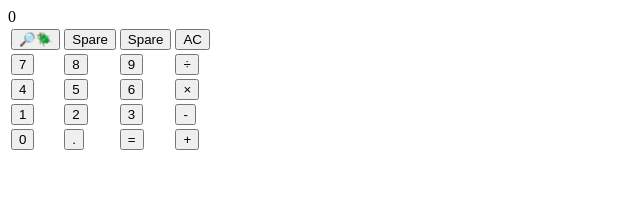
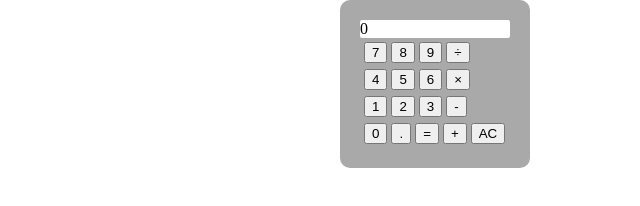
Before and after one commit to admart128/calculator, a plain HTML site: page index.html in a window 1280 px wide. Shown: the whole page, without its empty margins (0-640 px from the left). Drawn offline with Linux system fonts and the light colour scheme.

Commit message:
feat: Add CSS for simple physical calculator look

```diff
--- a/index.html
+++ b/index.html
@@ -3,45 +3,39 @@
     <head>
         <meta charset="UTF-8" name="viewport" content="width=device_width, initial_scale=1.0">
         <title>Calculator</title>
+        <link rel="stylesheet" href="styles.css">
     </head>
     <body>
-        <div>
-            <div id="primary-display">
+        <div id="calculator-body">
+            <div id="display-container">
             </div>
-            <div id="secondary-display">
+            <div id="button-container">
+            <div>
+                <div><button id="button-7" onclick="inputOperand('7')">7</button></div>
+                <div><button id="button-8" onclick="inputOperand('8')">8</button></div>
+                <div><button id="button-9" onclick="inputOperand('9')">9</button></div>
+                <div><button id="button-divide" onclick="inputOperator('/')">÷</button></div>
             </div>
-            <table>
-                <tr>
-                    <td><button onclick="debug()">🔎🪲</button></td>
-                    <td><button>Spare</button></td>
-                    <td><button>Spare</button></td>
-                    <td><button id="button-allClear" onclick="allClear()">AC</button></td>
-                </tr>
-                <tr>
-                    <td><button id="button-7" onclick="inputOperand('7')">7</button></td>
-                    <td><button id="button-8" onclick="inputOperand('8')">8</button></td>
-                    <td><button id="button-9" onclick="inputOperand('9')">9</button></td>
-                    <td><button id="button-divide" onclick="inputOperator('/')">÷</button></td>
-                </tr>
-                <tr>
-                    <td><button id="button-4" onclick="inputOperand('4')">4</button></td>
-                    <td><button id="button-5" onclick="inputOperand('5')">5</button></td>
-                    <td><button id="button-6" onclick="inputOperand('6')">6</button></td>
-                    <td><button id="button-multiply" onclick="inputOperator('*')">×</button></td>
-                </tr>
-                <tr>
-                    <td><button id="button-1" onclick="inputOperand('1')">1</button></td>
-                    <td><button id="button-2" onclick="inputOperand('2')">2</button></td>
-                    <td><button id="button-3" onclick="inputOperand('3')">3</button></td>
-                    <td><button id="button-subtract" onclick="inputOperator('-')">-</button></td>
-                </tr>
-                <tr>
-                    <td><button id="button-0" onclick="inputOperand('0')">0</button></td>
-                    <td><button id="button-decimal" onclick="inputDecimal('.')">.</button></td>
-                    <td><button id="button-operate" onclick="operate(firstOperand, secondOperand, operator)">=</button></td>
-                    <td><button id="button-add" onclick="inputOperator('+')">+</button></td>
-                </tr>
-            </table>
+            <div>
+                <div><button id="button-4" onclick="inputOperand('4')">4</button></div>
+                <div><button id="button-5" onclick="inputOperand('5')">5</button></div>
+                <div><button id="button-6" onclick="inputOperand('6')">6</button></div>
+                <div><button id="button-multiply" onclick="inputOperator('*')">×</button></div>
+            </div>
+            <div>
+                <div><button id="button-1" onclick="inputOperand('1')">1</button></div>
+                <div><button id="button-2" onclick="inputOperand('2')">2</button></div>
+                <div><button id="button-3" onclick="inputOperand('3')">3</button></div>
+                <div><button id="button-subtract" onclick="inputOperator('-')">-</button></div>
+            </div>
+            <div>
+                <div><button id="button-0" onclick="inputOperand('0')">0</button></div>
+                <div><button id="button-decimal" onclick="inputDecimal('.')">.</button></div>
+                <div><button id="button-operate" onclick="operate(firstOperand, secondOperand, operator)">=</button></div>
+                <div><button id="button-add" onclick="inputOperator('+')">+</button></div>
+                <div><button id="button-allClear" onclick="allClear()">AC</button></div>
+            </div>
+            </div>
         </div>
         <script src="script.js"></script>
     </body>
--- a/script.js
+++ b/script.js
@@ -8,7 +8,7 @@ let readyForSecondOperand = false
 let readyToOperate = false
 let readyForFirstDecimal = true
 let readyForSecondDecimal = false
-document.getElementById("primary-display").innerText = 0
+document.getElementById("display-container").innerText = 0
 
 function allClear() {
     firstOperand = ''
@@ -21,7 +21,7 @@ function allClear() {
     readyToOperate = false
     readyForFirstDecimal = true
     readyForSecondDecimal = false
-    document.getElementById("primary-display").innerText = 0
+    document.getElementById("display-container").innerText = 0
 }
 
 function debug() {
@@ -41,34 +41,34 @@ function debug() {
 
 function inputDecimal(a) {
     if (readyForFirstDecimal) {
-        if (document.getElementById("primary-display").innerText == '0') {
-            document.getElementById("primary-display").innerText = "0."
+        if (document.getElementById("display-container").innerText == '0') {
+            document.getElementById("display-container").innerText = "0."
             readyForFirstDecimal = false
             readyForOperator = false
         }
-        else if (document.getElementById("primary-display").innerText !== '0') {
-            document.getElementById("primary-display").innerText = a
+        else if (document.getElementById("display-container").innerText !== '0') {
+            document.getElementById("display-container").innerText = a
             readyForFirstDecimal = false
             readyForOperator = false
         }
     }
     else if (readyForSecondDecimal) {
         secondOperand = secondOperand + a
-        document.getElementById("primary-display").innerText = document.getElementById("primary-display").innerText + a
+        document.getElementById("display-container").innerText = document.getElementById("display-container").innerText + a
         readyForSecondDecimal = false
     }
 }
 
 function inputOperand(a) {
     if (readyForFirstOperand) {
-        if (document.getElementById("primary-display").innerText == result && readyForFirstDecimal == true) {
-            document.getElementById("primary-display").innerText = a
+        if (document.getElementById("display-container").innerText == result && readyForFirstDecimal == true) {
+            document.getElementById("display-container").innerText = a
         }
-        else document.getElementById("primary-display").innerText = document.getElementById("primary-display").innerText + a
+        else document.getElementById("display-container").innerText = document.getElementById("display-container").innerText + a
     }
     else if (readyForSecondOperand) {
         readyForOperator = false
-        document.getElementById("primary-display").innerText = document.getElementById("primary-display").innerText + a
+        document.getElementById("display-container").innerText = document.getElementById("display-container").innerText + a
         secondOperand = secondOperand + a
         readyToOperate = true
     }
@@ -76,23 +76,23 @@ function inputOperand(a) {
 
 function inputOperator(a) {
     if (operator == null) {
-            let lastChar = document.getElementById("primary-display").innerText.slice(-1);
+            let lastChar = document.getElementById("display-container").innerText.slice(-1);
             if (lastChar !== '.' && readyForSecondOperand == false) {
             operator = a
-            firstOperand = document.getElementById("primary-display").innerText
+            firstOperand = document.getElementById("display-container").innerText
             readyForFirstOperand = false
             readyForSecondOperand = true
-            document.getElementById("primary-display").innerText = document.getElementById("primary-display").innerText + a
+            document.getElementById("display-container").innerText = document.getElementById("display-container").innerText + a
             readyForFirstDecimal = false
             readyForSecondDecimal = true
         }
     }
     else if (operator !== null) {
-        let lastChar = document.getElementById("primary-display").innerText.slice(-1);
+        let lastChar = document.getElementById("display-container").innerText.slice(-1);
         let operators = ["+", "-", "*", "/"];
         if (operators.includes(lastChar)) {
             operator = a;
-            document.getElementById("primary-display").innerText = document.getElementById("primary-display").innerText.slice(0, -1) + a;
+            document.getElementById("display-container").innerText = document.getElementById("display-container").innerText.slice(0, -1) + a;
         }
     }
 }
@@ -144,7 +144,7 @@ function operate(a, b, operator) {
 }
 
 function clearAndCarryResult() {
-    document.getElementById("primary-display").innerText = result;
+    document.getElementById("display-container").innerText = result;
     firstOperand = '';
     secondOperand = '';
     operator = null;
--- a/styles.css
+++ b/styles.css
@@ -0,0 +1,33 @@
+body {
+    width: 100%;
+    max-width: 600px;
+    margin: 0 auto;
+}
+
+#display-container {
+    background: #FFFFFF;
+    border-radius: 2px;
+}
+
+#calculator-body {
+    width: 100;
+    max-width: 150px;
+    background: #a9a9a9;
+    padding: 20px;
+    border-radius: 10px;
+}
+
+#button-container {
+    background: #a9a9a9;
+    width: 50%;
+}
+
+#button-container > div {
+    display: flex;
+    justify-content: flex-start;
+    margin: 2px;
+}
+
+#button-container > div > div > button {
+    margin: 2px;
+}
```
